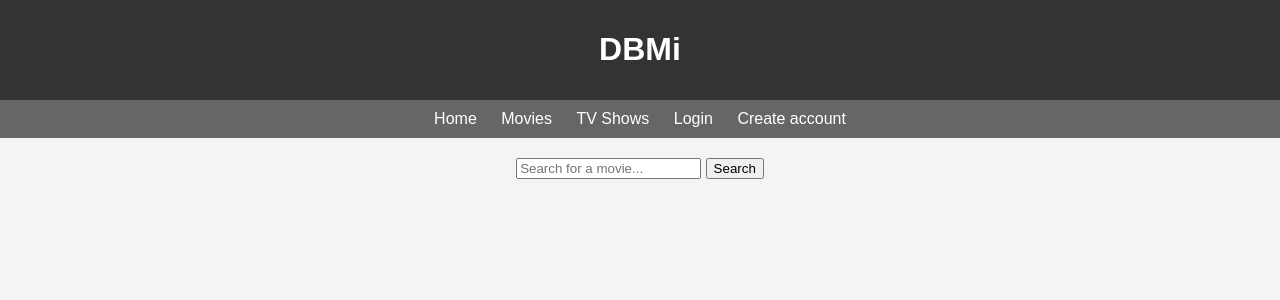
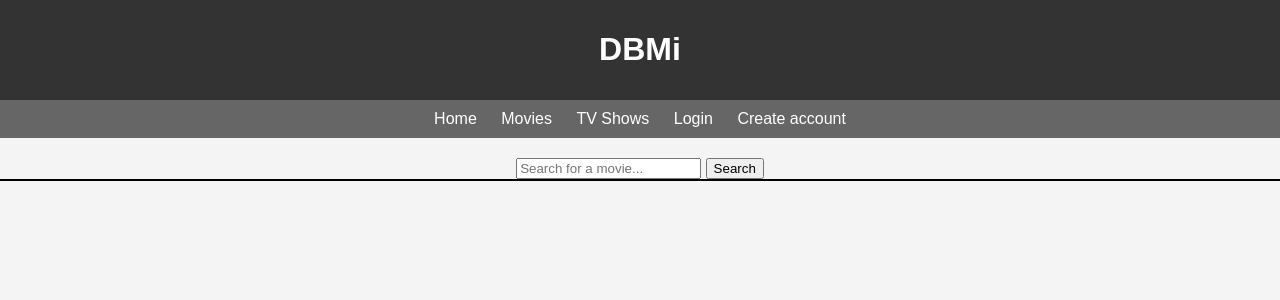
Before and after one commit to bilboque/MOOVIE_RECOMMENDER, a Flask app: page / in a window 1280 px wide. Shown: the top 300 px of the page. Run offline with Flask 3, Linux system fonts and the light colour scheme.

Commit message:
added borders between containers

```diff
--- a/checkpoint2/flaskr/static/styles.css
+++ b/checkpoint2/flaskr/static/styles.css
@@ -31,7 +31,10 @@
     margin: 20px auto;
     max-width: 800px;
     padding: 0 20px;
+    grid-gap: 10px; /* Adjust the value to your preference */
+    border: 1px solid #000; /* Add a border around the entire grid */
 }
+
 
 .movie {
     background-color: #fff;
```
